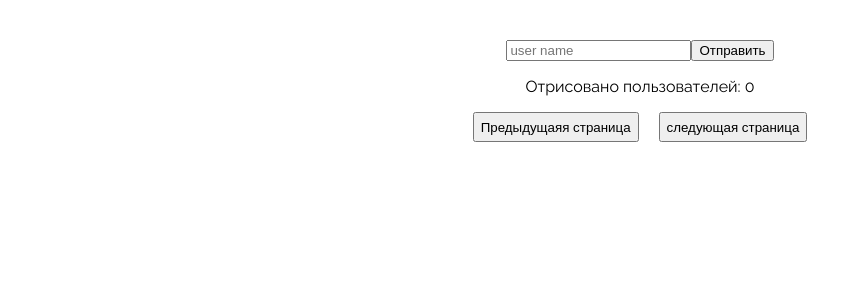
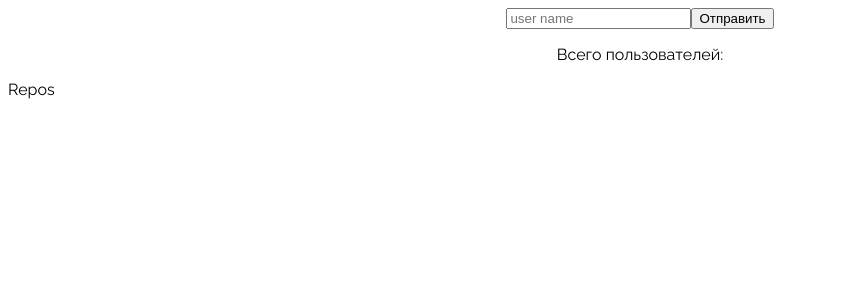
Before and after one commit to wtorkanorka/api-github-recreate, a React (Vite) app in the folder github-recreate/: page /1/1 in a window 1280 px wide. Shown: the top 300 px of the page, without its empty margins (0-861 px from the left). Built offline with nearby package versions, Linux system fonts and the light colour scheme.

Commit message:
не подключается роутинг, и проблема рендеринга компонентов после ввода имени пользователся в инпут

```diff
--- a/github-recreate/package.json
+++ b/github-recreate/package.json
@@ -11,6 +11,7 @@
   "dependencies": {
     "css-loader": "^6.7.1",
     "react": "^18.2.0",
+    "react-css-modules": "^4.7.11",
     "react-dom": "^18.2.0",
     "react-router-dom": "^6.4.1",
     "style-loader": "^3.3.1"
@@ -19,6 +20,7 @@
     "@types/react": "^18.0.17",
     "@types/react-dom": "^18.0.6",
     "@vitejs/plugin-react": "^2.1.0",
+    "sass": "^1.55.0",
     "typescript": "^4.6.4",
     "vite": "^3.1.0"
   }
--- a/github-recreate/src/App.css
+++ /dev/null
@@ -1,68 +0,0 @@
-#root {
-  max-width: 1280px;
-  margin: 0 auto;
-  padding: 2rem;
-  text-align: center;
-}
-
-.logo {
-  height: 6em;
-  padding: 1.5em;
-  will-change: filter;
-}
-.logo:hover {
-  filter: drop-shadow(0 0 2em #646cffaa);
-}
-.logo.react:hover {
-  filter: drop-shadow(0 0 2em #61dafbaa);
-}
-
-@keyframes logo-spin {
-  from {
-    transform: rotate(0deg);
-  }
-  to {
-    transform: rotate(360deg);
-  }
-}
-
-@media (prefers-reduced-motion: no-preference) {
-  a:nth-of-type(2) .logo {
-    animation: logo-spin infinite 20s linear;
-  }
-}
-
-.card {
-  padding: 2em;
-}
-
-.read-the-docs {
-  color: #888;
-}
-.container {
-  display: flex;
-  flex-direction: column;
-  align-items: center;
-}
-.users-profile {
-  display: flex;
-flex-wrap: wrap;
-}
-
-.user-profile {
-  width: 200px;
-  padding: 10px 10px;
-  display: flex;
-  align-items: center;
-  gap: 10px;
-}
-
-.user-profile img {
-  width: 50px;
-}
-
-.nav-button {
-  display: flex;
-  gap: 20px;
-  height: 30px;
-}
--- /dev/null
+++ b/github-recreate/src/App.module.scss
@@ -0,0 +1,55 @@
+.container {
+  display: flex;
+  flex-direction: column;
+  align-items: center;
+}
+.users-profile {
+  display: flex;
+  flex-wrap: wrap;
+  justify-content: center;
+}
+
+.user-profile {
+  width: 200px;
+  padding: 10px 10px;
+  display: flex;
+  align-items: center;
+  gap: 10px;
+  img {
+    width: 50px;
+  }
+  a {
+    display: flex;
+    gap: 10px;
+  }
+}
+
+.nav-button {
+  display: flex;
+  gap: 20px;
+  height: 30px;
+}
+
+.form-position {
+  display: flex;
+  flex-direction: column;
+  align-items: center;
+  animation: body 1.5s ease;
+  animation-direction: normal;
+}
+
+@keyframes body {
+  0% {
+    margin-left: -100px;
+  }
+
+  100% {
+    margin-left: 0px;
+  }
+}
+
+@media (max-width: 1440px) {
+  .user-profile {
+    max-width: calc(100vw - 100px * 2);
+  }
+}
--- a/github-recreate/src/App.tsx
+++ b/github-recreate/src/App.tsx
@@ -1,12 +1,16 @@
-import "./App.css";
+import styles from "./App.module.scss";
 import { Api } from "./request/useRequest";
 import { useState, useEffect } from "react";
+import { Link, Routes, Route } from "react-router-dom";
+import { User } from "./pages/User";
+import { AllUsers } from "./pages/AllUsers";
+import { Repos } from "./pages/Repos";
 
 function App() {
   const [users, setUsers] = useState<null | []>([]);
   const [login, setLogin] = useState<string>("");
-  const [pageNumber, setPageNumber] = useState(0);
-  const [perRequest, setPerRequest] = useState(0);
+  const [pageNumber, setPageNumber] = useState(1);
+  const [perRequest, setPerRequest] = useState();
   useEffect(() => {
     if (login === "") {
       return;
@@ -15,10 +19,10 @@ function App() {
     }
   }, [login, pageNumber]);
   console.log(perRequest, "perRequest");
-  // setUsersVisited(()=>{perRequest - })
+
   return (
     <>
-      <div>
+      <div className={styles["form-position"]}>
         <form
           onSubmit={(e) => {
             e.preventDefault();
@@ -29,40 +33,17 @@ function App() {
           <input type="text" placeholder="user name" name="userName" />
           <input type="submit" value="Отправить" />
         </form>
-        <p>Отрисовано пользователей: {pageNumber * 10 }</p>
+        <p>Всего пользователей: {perRequest}</p>
       </div>
-      <div className="container">
-        <div className="nav-button">
-          <button
-            onClick={() => {
-              setPageNumber(() => pageNumber - 1);
-            }}
-          >
-            Предыдущаяя страница
-          </button>
-          <button
-            onClick={() => {
-              setPageNumber(() => pageNumber + 1);
-            }}
-          >
-            следующая страница
-          </button>
-        </div>
-        <div className="users-profile">
-          {users?.length !== 0 ? (
-            users?.map((i, index) => {
-              return (
-                <div key={index} className="user-profile">
-                  <img src={i.avatar_url} alt="Аватар пользователя" />
-                  <p>{i.login}</p>
-                </div>
-              );
-            })
-          ) : (
-            <></>
-          )}
+      <div className={styles["container"]}>
+        <div className={styles["users-profile"]}>
+          {users?.length !== 0 ? <AllUsers users={users} /> : <></>}
         </div>
       </div>
+      <Routes>
+        <Route path="/:user" element={<User />} />
+        <Route path="/:user/:repos" element={<Repos />} />
+      </Routes>
     </>
   );
 }
--- a/github-recreate/src/main.tsx
+++ b/github-recreate/src/main.tsx
@@ -3,6 +3,8 @@ import ReactDOM from "react-dom/client";
 import { BrowserRouter } from "react-router-dom";
 import App from "./App";
 import "./index.css";
+import { Routes, Route, Link } from "react-router-dom";
+import { User } from "./pages/User";
 
 ReactDOM.createRoot(document.getElementById("root") as HTMLElement).render(
   <React.StrictMode>
--- /dev/null
+++ b/github-recreate/src/pages/Repos.tsx
@@ -0,0 +1,5 @@
+import React from "react";
+
+export function Repos() {
+  return <div>Repos</div>;
+}
--- /dev/null
+++ b/github-recreate/src/pages/User.tsx
@@ -0,0 +1,5 @@
+import React from "react";
+
+export function User(props: any) {
+  return <div>{props.login}</div>;
+}
--- a/github-recreate/src/pages/allUsers.tsx
+++ b/github-recreate/src/pages/allUsers.tsx
@@ -1,5 +1,23 @@
 import React from "react";
+import styles from "../App.module.scss";
+import { Link } from "react-router-dom";
+interface User {
+  html_url: string;
+  avatar_url: string;
+  login: string;
+}
 
-export function allUsers() {
-  return <div>allUsers</div>;
+export function AllUsers(props: any) {
+  return props.users?.map((i: User, index: number) => {
+    return (
+      <div key={index} className={styles["user-profile"]}>
+        <Link to={`/${i.login}`}>
+          <a href={`${i.html_url}`}>
+            <img src={i.avatar_url} alt="Аватар пользователя" />
+          </a>
+          <p>{i.login}</p>
+        </Link>
+      </div>
+    );
+  });
 }
--- a/github-recreate/src/request/useRequest.ts
+++ b/github-recreate/src/request/useRequest.ts
@@ -19,7 +19,7 @@ export const Api = {
     users: any,
     setUsers: any,
     pageNumber: number = 1,
-    setPerRequest: number
+    setPerRequest: string
   ) {
     const user = await useRequest(
       `search/users?q=${users}&page=${pageNumber}&per_page=10`
@@ -29,7 +29,7 @@ export const Api = {
     } else {
       console.log(user.items);
       setUsers(user.items);
-      setPerRequest(user.total_count)
+      setPerRequest(user.total_count);
     }
   },
 };
```
Also changed, not shown: 1 other file (tests, documents, lock files or other folders).
